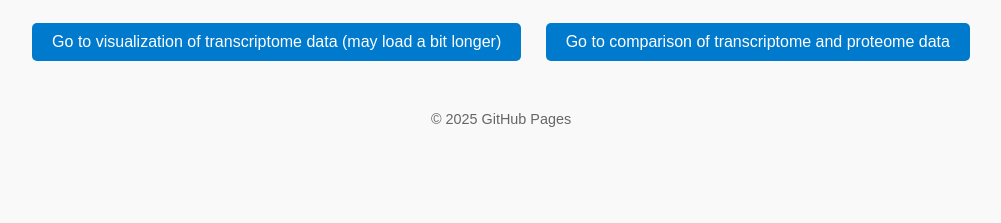
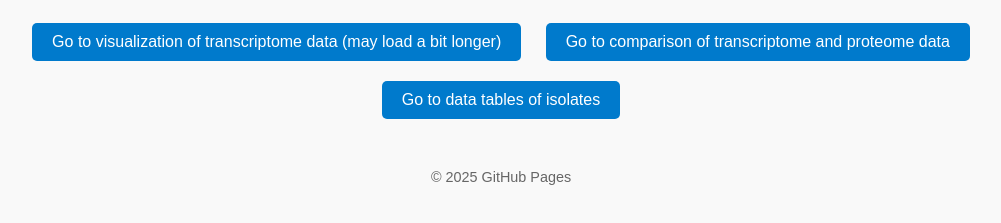
Before and after one commit to MarieMih/github-pages-data, a plain HTML site: page index.html in a window 1280 px wide. Shown: the part 159-382 px from the top of the page, without its empty margins (139-1140 px from the left). Drawn offline with Linux system fonts and the light colour scheme.

Commit message:
add page with tables

```diff
--- a/index.html
+++ b/index.html
@@ -35,6 +35,7 @@
   <p>Choose a page to visit:</p>
   <a href="Diffex.html">Go to visualization of transcriptome data (may load a bit longer)</a>
   <a href="Heatmap_regulation.html">Go to comparison of transcriptome and proteome data</a>
+  <a href="MGE.html">Go to data tables of isolates</a>
   <footer style="margin-top:40px; font-size:0.9em; color:#666;">
     © 2025 GitHub Pages
   </footer>
```
Also changed, not shown: MGE.html (added, +1 -0 lines).
